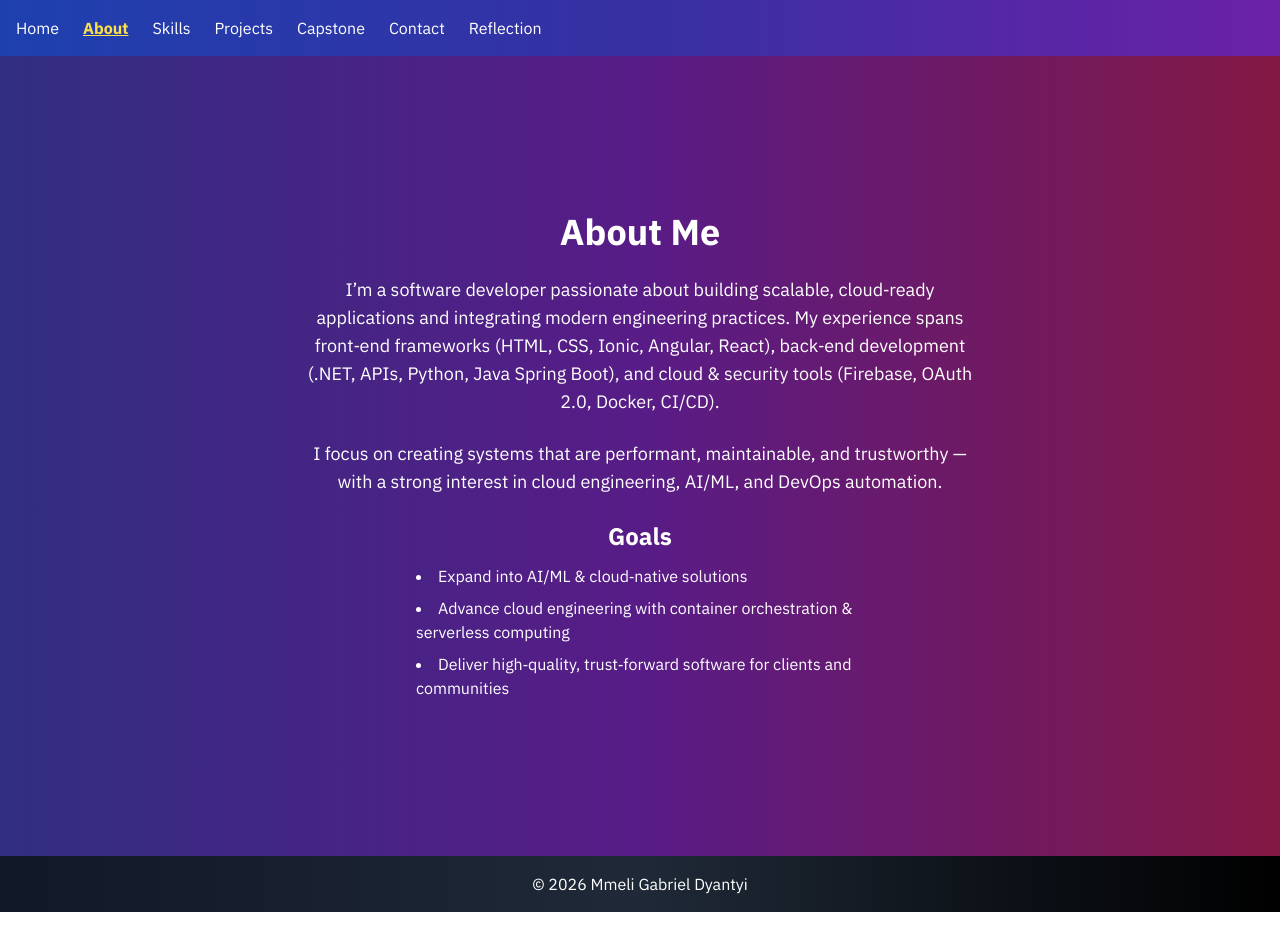
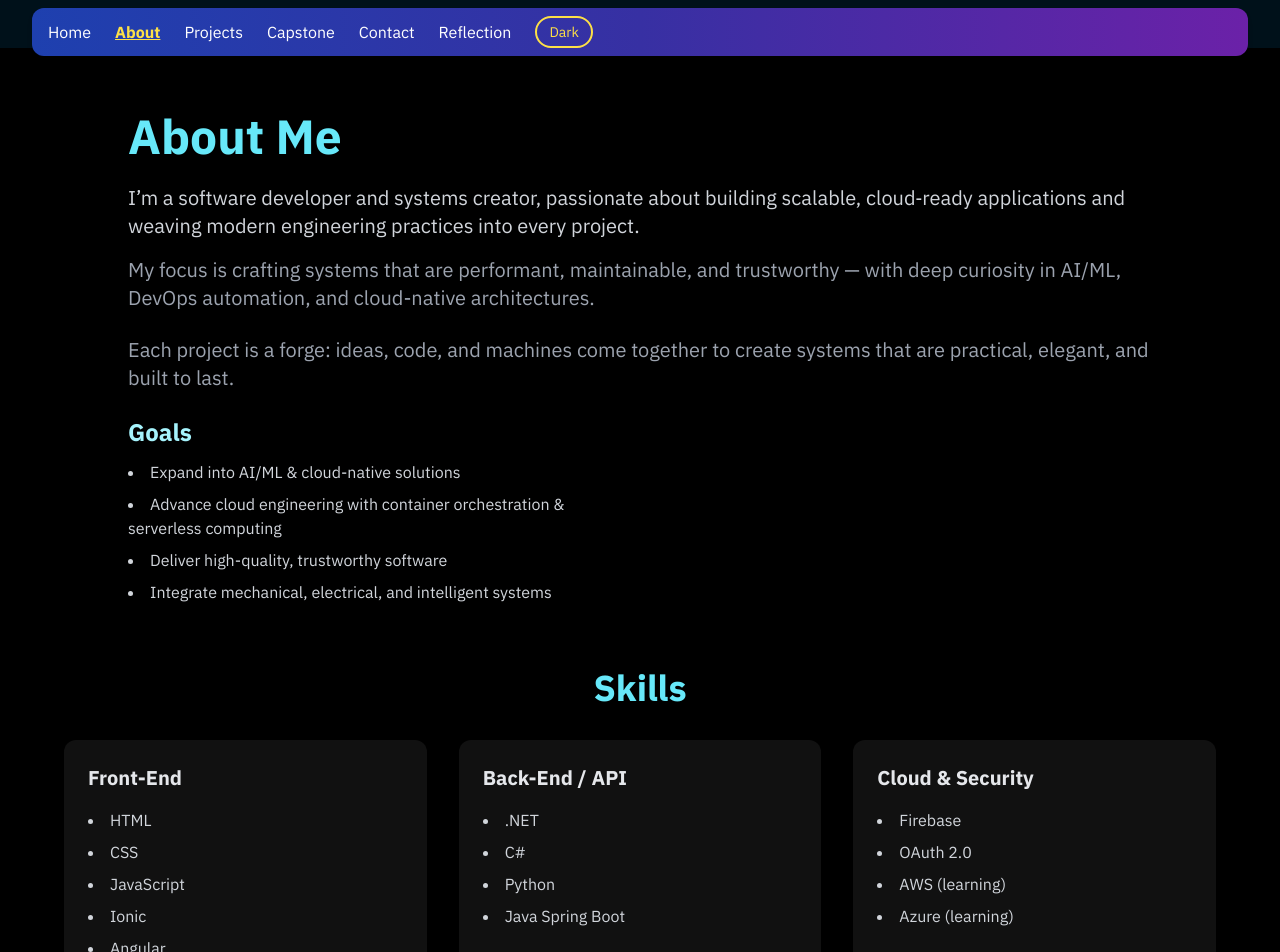
Before and after one commit to msgwebcraft-dev/personal-site, a React (Create React App) app: page /about in a window 1280 px wide. Shown: the top 952 px of the page. Before the commit the page ends 912 px from the top, so only its background shows below. Built offline with nearby package versions, Linux system fonts and the light colour scheme.

Commit message:
UI redesign, minimal, black, quiet

```diff
--- a/package.json
+++ b/package.json
@@ -13,6 +13,7 @@
     "prop-types": "^15.8.1",
     "react": "^19.2.0",
     "react-dom": "^19.2.0",
+    "react-icons": "^5.5.0",
     "react-router-dom": "^7.9.6",
     "react-scripts": "^5.0.1",
     "web-vitals": "^2.1.4"
--- a/src/App.css
+++ b/src/App.css
@@ -45,3 +45,13 @@
     transform: rotate(360deg);
   }
 }
+@keyframes fade-in {
+  from { opacity: 0; transform: translateY(10px); }
+  to { opacity: 1; transform: translateY(0); }
+}
+.animate-fade-in {
+  animation: fade-in 0.5s ease-out forwards;
+}
+.delay-100 { animation-delay: 0.1s; }
+.delay-200 { animation-delay: 0.2s; }
+.delay-300 { animation-delay: 0.3s; }
--- a/src/App.jsx
+++ b/src/App.jsx
@@ -1,11 +1,11 @@
 import React from 'react';
 import { BrowserRouter as Router, Routes, Route } from 'react-router-dom';
 import Navbar from './components/NavBar';
-import Footer from './components/Footer';
+// import Footer from './components/Footer';
 
 import Home from './pages/Home';
 import About from './pages/About';
-import Skills from './pages/Skills';
+// import Skills from './pages/Skills';
 import Projects from './pages/Projects';
 import Capstone from './pages/Capstone';
 import Contact from './pages/Contact';
@@ -16,20 +16,21 @@ function App() {
   return (
     <ThemeProvider>
       <Router>
-        <div className="flex flex-col min-h-screen bg-white dark:bg-gray-900 text-black dark:text-white transition-colors duration-300">
-          <Navbar />
+        <div className="flex flex-col min-h-screen bg-[#00111a] text-gray-200 transition-colors duration-300">
+          {/* Navbar at the bottom */}
+          <Navbar className="fixed bottom-0 left-0 w-full z-50" />
+          {/* Main content */}
           <main className="flex-grow">
             <Routes>
               <Route path="/" element={<Home />} />
               <Route path="/about" element={<About />} />
-              <Route path="/skills" element={<Skills />} />
+              {/* <Route path="/skills" element={<Skills />} /> */}
               <Route path="/projects" element={<Projects />} />
               <Route path="/capstone" element={<Capstone />} />
               <Route path="/contact" element={<Contact />} />
               <Route path="/reflection" element={<Reflection />} />
             </Routes>
           </main>
-          <Footer />
         </div>
       </Router>
     </ThemeProvider>
--- a/src/components/Footer.jsx
+++ b/src/components/Footer.jsx
@@ -2,7 +2,7 @@ import React from "react";
 
 export default function Footer() {
   return (
-    <footer className="bg-gradient-to-r from-gray-900 via-gray-800 to-black text-white py-4 text-center">
+    <footer className="bg-gradient-to-r from-gray-900 via-gray-800 to-black dark:from-gray-800 dark:via-gray-700 dark:to-gray-600 text-white py-4 text-center">
       © {new Date().getFullYear()} Mmeli Gabriel Dyantyi
     </footer>
   );
--- a/src/components/Header.jsx
+++ b/src/components/Header.jsx
@@ -1,55 +1,59 @@
-import React, { useState, useEffect } from "react";
+import React, { useState } from "react";
+import { FiMenu, FiX } from "react-icons/fi";
 
 const Header = () => {
   const [isMenuOpen, setIsMenuOpen] = useState(false);
-  const [isLightMode, setIsLightMode] = useState(true);
-
-  useEffect(() => {
-    if (isLightMode) {
-      document.documentElement.classList.add("light");
-    } else {
-      document.documentElement.classList.remove("light");
-    }
-  }, [isLightMode]);
 
   const toggleMenu = () => setIsMenuOpen(!isMenuOpen);
-  const toggleLightMode = () => setIsLightMode(!isLightMode);
+
+  const links = [
+    { label: "Home", href: "#home" },
+    { label: "About", href: "#about" },
+    { label: "Projects", href: "#projects" },
+    { label: "Contact", href: "#contact" },
+  ];
 
   return (
-    <header className="fixed top-0 left-0 w-full bg-gradient-to-r from-indigo-700 via-purple-700 to-pink-700 text-white z-50 shadow-md">
-      <div className="container mx-auto flex justify-between items-center py-4 px-6">
-        <h1 className="text-xl md:text-2xl font-bold">Mmeli Gabriel Dyantyi</h1>
-        <nav className="hidden md:flex items-center space-x-8">
-          <ul className="flex space-x-8">
-            <li><a href="#home" className="hover:text-yellow-300 transition">Home</a></li>
-            <li><a href="#about" className="hover:text-yellow-300 transition">About</a></li>
-            <li><a href="#projects" className="hover:text-yellow-300 transition">Projects</a></li>
-            <li><a href="#contact" className="hover:text-yellow-300 transition">Contact</a></li>
-          </ul>
-          <button
-            onClick={toggleLightMode}
-            className="ml-4 p-2 rounded-full hover:bg-yellow-300 hover:bg-opacity-20 transition"
-            aria-label="Toggle light mode"
-          >
-            {isLightMode ? "☀️" : "🌙"}
-          </button>
+    <header className="fixed top-2 left-0 w-[calc(100%-1rem)] mx-2 z-50 bg-gradient-to-r from-blue-800 via-indigo-800 to-purple-800 text-white shadow-lg rounded-xl transition-all">
+      <div className="max-w-7xl mx-auto flex justify-between items-center py-3 px-4 md:px-8">
+        <h1 className="text-lg md:text-xl font-bold tracking-wide">OGaba</h1>
+
+        {/* Desktop Links */}
+        <nav className="hidden md:flex items-center space-x-6">
+          {links.map((link) => (
+            <a
+              key={link.href}
+              href={link.href}
+              className="hover:text-yellow-300 transition-colors duration-300 font-medium"
+            >
+              {link.label}
+            </a>
+          ))}
         </nav>
+
+        {/* Mobile Hamburger */}
         <div className="md:hidden flex items-center">
-          <button
-            onClick={toggleMenu}
-            className="text-white focus:outline-none"
-          >
-            ☰
+          <button onClick={toggleMenu} className="text-white text-2xl focus:outline-none">
+            {isMenuOpen ? <FiX /> : <FiMenu />}
           </button>
         </div>
       </div>
+
+      {/* Mobile Menu */}
       {isMenuOpen && (
-        <div className="md:hidden bg-indigo-800 text-white">
-          <ul className="flex flex-col space-y-4 py-6 px-6">
-            <li><a href="#home" onClick={toggleMenu}>Home</a></li>
-            <li><a href="#about" onClick={toggleMenu}>About</a></li>
-            <li><a href="#projects" onClick={toggleMenu}>Projects</a></li>
-            <li><a href="#contact" onClick={toggleMenu}>Contact</a></li>
+        <div className="md:hidden bg-[#001820] text-white rounded-b-xl shadow-md px-4 py-4 animate-fade-in">
+          <ul className="flex flex-col space-y-4">
+            {links.map((link) => (
+              <li key={link.href}>
+                <a
+                  href={link.href}
+                  onClick={toggleMenu}
+                  className="block hover:text-yellow-300 transition-colors duration-300"
+                >
+                  {link.label}
+                </a>
+              </li>
+            ))}
           </ul>
         </div>
       )}
--- a/src/components/NavBar.jsx
+++ b/src/components/NavBar.jsx
@@ -1,10 +1,12 @@
-import React from "react";
+import React, { useState } from "react";
 import { NavLink } from "react-router-dom";
+import { useTheme } from "../context/ThemeContext";
+import { FiMenu, FiX } from "react-icons/fi";
 
 const links = [
   { to: "/", label: "Home" },
   { to: "/about", label: "About" },
-  { to: "/skills", label: "Skills" },
+  // { to: "/skills", label: "Skills" },
   { to: "/projects", label: "Projects" },
   { to: "/capstone", label: "Capstone" },
   { to: "/contact", label: "Contact" },
@@ -12,16 +14,22 @@ const links = [
 ];
 
 export default function Navbar() {
+  const { theme, toggleTheme } = useTheme();
+  const [menuOpen, setMenuOpen] = useState(false);
+
   return (
-    <nav className="bg-gradient-to-r from-blue-800 via-indigo-800 to-purple-800 text-white p-4 shadow-md">
-      <ul className="flex items-center space-x-6">
+    <nav className="sticky top-2 z-50 mx-4 md:mx-8 bg-gradient-to-r from-blue-800 via-indigo-800 to-purple-800 dark:from-blue-900 dark:via-indigo-900 dark:to-purple-900
+                    text-white shadow-md rounded-xl">
+      <div className="max-w-7xl mx-auto px-4 py-2 flex justify-between items-center">
+        {/* Desktop Links */}
+        <ul className="hidden md:flex items-center space-x-6">
           {links.map((l) => (
             <li key={l.to}>
               <NavLink
                 to={l.to}
                 className={({ isActive }) =>
                   isActive
-                  ? "font-bold underline text-yellow-300"
+                    ? "font-bold underline text-yellow-300 transition"
                     : "hover:text-yellow-300 transition"
                 }
               >
@@ -29,7 +37,46 @@ export default function Navbar() {
               </NavLink>
             </li>
           ))}
+          <li>
+            <button
+              onClick={toggleTheme}
+              className="px-3 py-1 rounded-full border-2 border-yellow-300 text-yellow-300 hover:bg-yellow-300 hover:text-blue-800 transition text-sm"
+            >
+              {theme === "light" ? "Dark" : "Light"}
+            </button>
+          </li>
         </ul>
+
+        {/* Mobile Hamburger */}
+        <div className="md:hidden flex items-center">
+          <button
+            onClick={() => setMenuOpen(!menuOpen)}
+            className="text-white text-2xl focus:outline-none"
+          >
+            {menuOpen ? <FiX /> : <FiMenu />}
+          </button>
+        </div>
+      </div>
+
+      {/* Mobile Menu */}
+      {menuOpen && (
+        <div className="md:hidden bg-[#001820] text-white rounded-b-xl shadow-md px-4 py-4 space-y-2 flex flex-col">
+          {links.map((l) => (
+            <NavLink
+              key={l.to}
+              to={l.to}
+              onClick={() => setMenuOpen(false)}
+              className={({ isActive }) =>
+                isActive
+                  ? "font-bold underline text-yellow-300 block"
+                  : "hover:text-yellow-300 transition block"
+              }
+            >
+              {l.label}
+            </NavLink>
+          ))}
+        </div>
+      )}
     </nav>
   );
 }
--- a/src/pages/About.jsx
+++ b/src/pages/About.jsx
@@ -1,30 +1,82 @@
 import React from "react";
 
-export default function About() {
+const skillCategories = {
+  "Front-End": ["HTML", "CSS", "JavaScript", "Ionic", "Angular", "React"],
+  "Back-End / API": [".NET", "C#", "Python", "Java Spring Boot"],
+  "Cloud & Security": ["Firebase", "OAuth 2.0", "AWS (learning)", "Azure (learning)"],
+  "DevOps & Infra": ["Docker", "Git", "CI/CD", "Vercel", "Linux / Ubuntu"],
+  "Data & Math": ["Applied Mathematics", "Algorithms & Data Structures", "SQL", "Modelling"],
+};
+
+export default function AboutSkills() {
   return (
-    <div className="min-h-screen bg-gradient-to-r from-indigo-900 via-purple-900 to-pink-900 text-white flex flex-col items-center justify-center p-8 text-center space-y-6">
-      <h2 className="text-4xl font-bold">About Me</h2>
+    <div className="min-h-screen bg-black text-gray-100 py-16 px-6 md:px-12">
 
-      <p className="text-lg max-w-2xl">
-        I’m a software developer passionate about building scalable, cloud‑ready applications
-        and integrating modern engineering practices. My experience spans front‑end frameworks
-        (HTML, CSS, Ionic, Angular, React), back‑end development (.NET, APIs, Python, Java Spring Boot),
-        and cloud & security tools (Firebase, OAuth 2.0, Docker, CI/CD).
-      </p>
+      {/* ABOUT ME SECTION */}
+      <section className="max-w-5xl mx-auto text-center md:text-left mb-16">
+        <h2 className="text-4xl md:text-5xl font-bold mb-6 text-cyan-300 animate-fade-in">
+          About Me
+        </h2>
 
-      <p className="text-lg max-w-2xl">
-        I focus on creating systems that are performant, maintainable, and trustworthy — with a
-        strong interest in cloud engineering, AI/ML, and DevOps automation.
-      </p>
+        <p className="text-lg md:text-xl mb-4 text-gray-300 animate-fade-in delay-100 leading-relaxed">
+          I’m a software developer and systems creator, passionate about
+          building scalable, cloud‑ready applications and weaving modern
+          engineering practices into every project.
+        </p>
 
-      <div>
-        <h3 className="text-2xl font-semibold mb-3">Goals</h3>
-        <ul className="list-disc list-inside text-left max-w-md mx-auto space-y-2">
-          <li>Expand into AI/ML & cloud‑native solutions</li>
-          <li>Advance cloud engineering with container orchestration & serverless computing</li>
-          <li>Deliver high‑quality, trust‑forward software for clients and communities</li>
-        </ul>
-      </div>
+        <p className="text-lg md:text-xl mb-6 text-gray-400 animate-fade-in delay-200 leading-relaxed">
+          My focus is crafting systems that are performant, maintainable, and trustworthy —
+          with deep curiosity in AI/ML, DevOps automation, and cloud-native architectures.
+        </p>
+
+        <p className="text-lg md:text-xl mb-6 text-gray-400 animate-fade-in delay-300 leading-relaxed">
+          Each project is a forge: ideas, code, and machines come together to create systems
+          that are practical, elegant, and built to last.
+        </p>
+
+        <div className="animate-fade-in delay-400">
+          <h3 className="text-2xl font-semibold mb-3 text-cyan-200">Goals</h3>
+          <ul className="list-disc list-inside text-left max-w-md mx-auto md:mx-0 space-y-2 text-gray-300">
+            <li>Expand into AI/ML & cloud-native solutions</li>
+            <li>Advance cloud engineering with container orchestration & serverless computing</li>
+            <li>Deliver high-quality, trustworthy software</li>
+            <li>Integrate mechanical, electrical, and intelligent systems</li>
+          </ul>
+        </div>
+      </section>
+
+      {/* SKILLS SECTION */}
+      <section className="max-w-6xl mx-auto">
+        <h2 className="text-3xl md:text-4xl font-semibold text-center mb-8 text-cyan-300 animate-fade-in">
+          Skills
+        </h2>
+
+        <div className="grid md:grid-cols-2 lg:grid-cols-3 gap-8">
+          {Object.entries(skillCategories).map(([category, skills]) => (
+            <div key={category} className="bg-[#111111] p-6 rounded-xl shadow-lg">
+              <h3 className="text-xl font-semibold mb-4 text-gray-200">{category}</h3>
+              <ul className="list-disc list-inside space-y-2 text-gray-300">
+                {skills.map((skill) => (
+                  <li key={skill}>{skill}</li>
+                ))}
+              </ul>
+            </div>
+          ))}
+        </div>
+      </section>
+
+      {/* Simple fade-in animation */}
+      <style>{`
+        @keyframes fadeIn {
+          from { opacity: 0; transform: translateY(10px); }
+          to { opacity: 1; transform: translateY(0); }
+        }
+        .animate-fade-in { animation: fadeIn 0.8s forwards; }
+        .animate-fade-in.delay-100 { animation-delay: 0.1s; }
+        .animate-fade-in.delay-200 { animation-delay: 0.2s; }
+        .animate-fade-in.delay-300 { animation-delay: 0.3s; }
+        .animate-fade-in.delay-400 { animation-delay: 0.4s; }
+      `}</style>
     </div>
   );
 }
--- a/src/pages/Contact.jsx
+++ b/src/pages/Contact.jsx
@@ -2,7 +2,7 @@ import React from "react";
 
 export default function Contact() {
   return (
-    <div className="min-h-screen bg-gradient-to-r from-cyan-700 via-blue-800 to-indigo-900 text-white flex flex-col items-center justify-center p-8 text-center space-y-6">
+    <div className="min-h-screen bg-gradient-to-r from-cyan-700 via-blue-800 to-indigo-900 dark:from-cyan-800 dark:via-blue-900 dark:to-indigo-1000 text-white flex flex-col items-center justify-center p-8 text-center space-y-6">
       <h2 className="text-4xl font-bold">Contact</h2>
 
       <p className="text-lg">
--- a/src/pages/Reflection.jsx
+++ b/src/pages/Reflection.jsx
@@ -2,7 +2,7 @@ import React from "react";
 
 export default function Reflection() {
   return (
-    <div className="min-h-screen bg-gradient-to-r from-orange-500 via-pink-500 to-red-600 text-white flex flex-col items-center justify-center p-10 text-center space-y-6">
+    <div className="min-h-screen bg-gradient-to-r from-orange-500 via-pink-500 to-red-600 dark:from-orange-600 dark:via-pink-600 dark:to-red-700 text-white flex flex-col items-center justify-center p-10 text-center space-y-6">
       <h2 className="text-4xl font-bold">Reflection</h2>
 
       <p className="text-lg max-w-2xl">
--- a/src/pages/Skills.jsx
+++ b/src/pages/Skills.jsx
@@ -9,23 +9,23 @@ const skillCategories = {
 };
 
 const badgeColors = [
-  "bg-blue-100 text-blue-800",
-  "bg-green-100 text-green-800",
-  "bg-purple-100 text-purple-800",
-  "bg-yellow-100 text-yellow-800",
-  "bg-red-100 text-red-800",
-  "bg-pink-100 text-pink-800",
-  "bg-indigo-100 text-indigo-800",
+  "bg-blue-100 text-blue-800 dark:bg-blue-800 dark:text-blue-100",
+  "bg-green-100 text-green-800 dark:bg-green-800 dark:text-green-100",
+  "bg-purple-100 text-purple-800 dark:bg-purple-800 dark:text-purple-100",
+  "bg-yellow-100 text-yellow-800 dark:bg-yellow-800 dark:text-yellow-100",
+  "bg-red-100 text-red-800 dark:bg-red-800 dark:text-red-100",
+  "bg-pink-100 text-pink-800 dark:bg-pink-800 dark:text-pink-100",
+  "bg-indigo-100 text-indigo-800 dark:bg-indigo-800 dark:text-indigo-100",
 ];
 
 export default function Skills() {
   return (
     <div className="container mx-auto p-8 rounded-xl shadow-lg
-                    bg-gradient-to-r from-pink-200 via-purple-200 to-blue-200">
-      <h2 className="text-3xl font-semibold mb-6 text-gray-900">Skills</h2>
+                    bg-gradient-to-r from-pink-200 via-purple-200 to-blue-200 dark:from-pink-300 dark:via-purple-300 dark:to-blue-300">
+      <h2 className="text-3xl font-semibold mb-6 text-gray-900 dark:text-gray-100">Skills</h2>
       {Object.entries(skillCategories).map(([category, skills]) => (
         <div key={category} className="mb-6">
-          <h3 className="text-xl font-medium mb-3 text-gray-800">{category}</h3>
+          <h3 className="text-xl font-medium mb-3 text-gray-800 dark:text-gray-200">{category}</h3>
           <div className="flex flex-wrap gap-3">
             {skills.map((s, idx) => (
               <span
```
Also changed, not shown: src/pages/Home.jsx (+33 -11 lines), src/pages/Projects.jsx (+71 -16 lines), 1 other file (tests, documents, lock files or other folders). Lines whose indentation alone changed are shown as unchanged.
